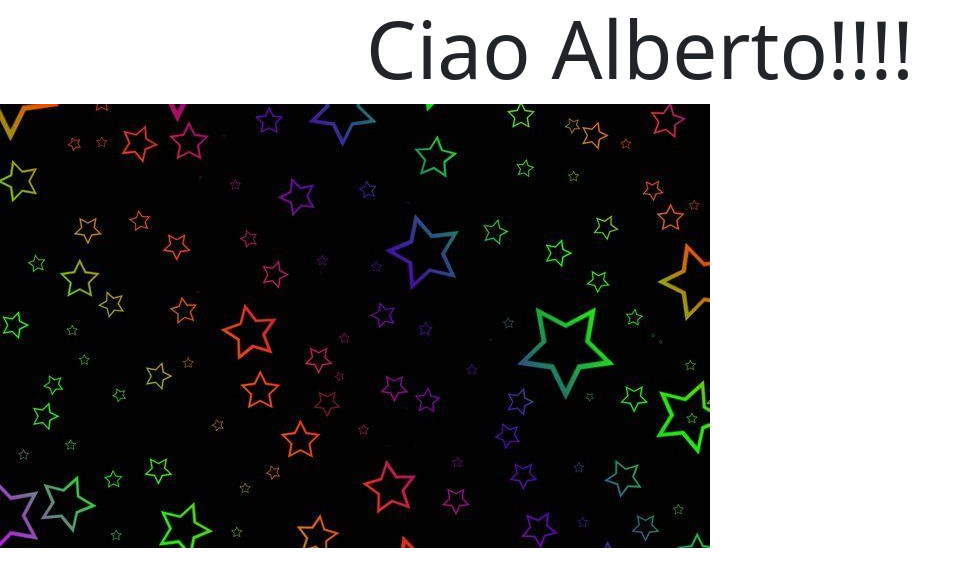
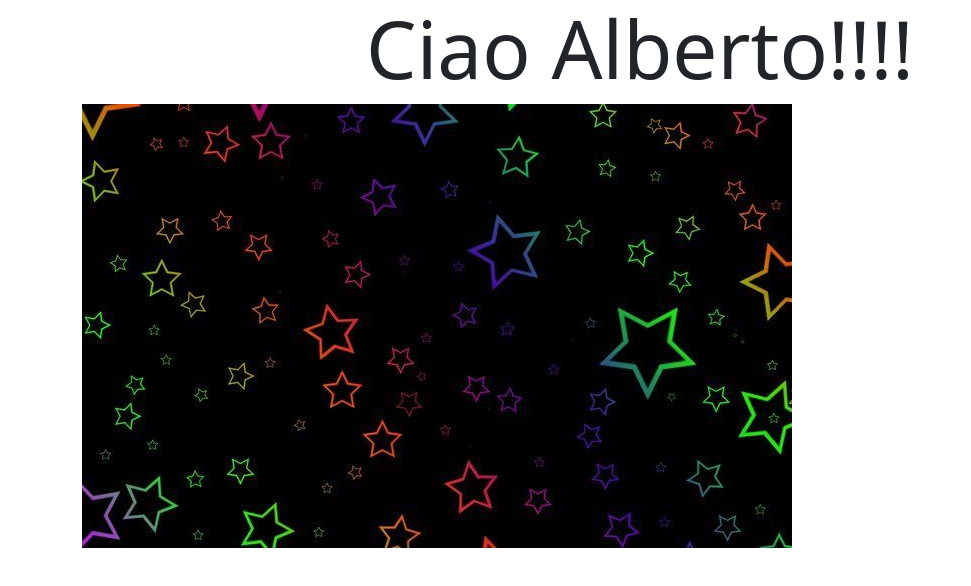
Before and after one commit to albertostizzoli/vue-hello, a plain HTML site: page index.html in a window 1280 px wide. Shown: the whole page, without its empty margins (0-971 px from the left). Drawn offline with nearby package versions, Linux system fonts and the light colour scheme.

Commit message:
Modifications

```diff
--- a/index.html
+++ b/index.html
@@ -10,11 +10,17 @@
 </head>
 
 <body>
-    <div id="app">
-        <main>
-            <h1 class="text-center display-1 d-flex justify-content-center" :class="textColor">{{text}}</h1>
-             <img :src="image" alt="stars">
-        </main>
+    <div class="container">
+        <div class="row">
+            <div class="col-12">
+                <div id="app">
+                    <main>
+                        <h1 class="text-center display-1" :class="textColor">{{text}}</h1>
+                        <img :src="image" alt="stars">
+                    </main>
+                </div>
+            </div>
+        </div>
     </div>
     <script src="https://unpkg.com/vue@3/dist/vue.global.js"></script>
     <script src="js/script.js"></script>
```
